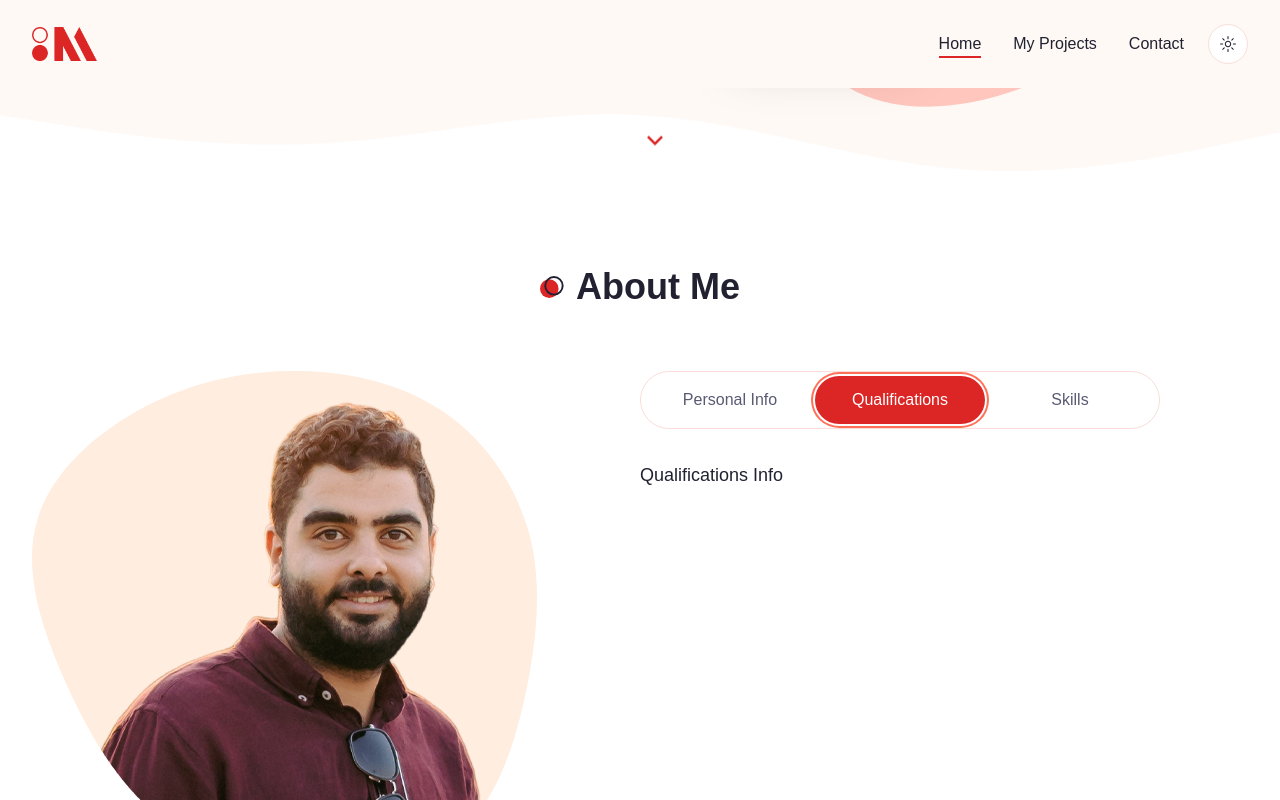
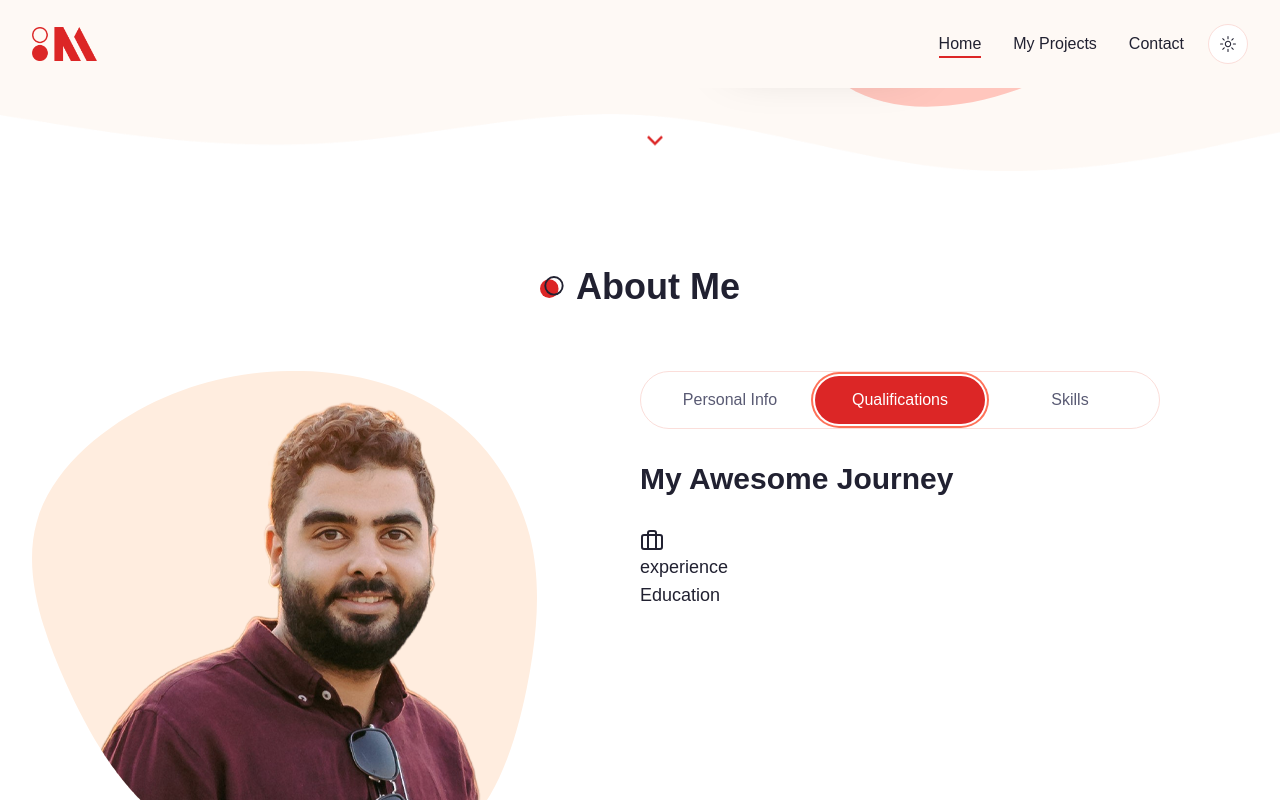
Before and after one commit to bomagdi/Binmagdi, a Next.js app: page / in a window 1280 px wide. Both pictures are taken after a click on the tab "Qualifications". Shown: the part 589-1389 px from the top of the page. Built offline with nearby package versions, Linux system fonts and the light colour scheme.

Commit message:
qualifications tab

```diff
--- a/components/About.jsx
+++ b/components/About.jsx
@@ -9,7 +9,7 @@ import {
   PhoneCall,
   GraduationCap,
   Calendar,
-  // Briefcase,
+  Briefcase,
 } from "lucide-react";
 
 const infoData = [
@@ -171,10 +171,35 @@ const About = () => {
                         );
                       })}
                     </div>
+                    {/* Languages */}
+                    <div className="flex flex-col gap-y-2">
+                      <div className="text-primary">Language Skill</div>
+                      <div className="border-b border-border"></div>
+                      <div>Arabic, English</div>
+                    </div>
                   </div>
                 </TabsContent>
+                {/* qualifications */}
                 <TabsContent value="qualifications">
-                  Qualifications Info
+                  <div>
+                    <h3 className="h3 mb-8 text-center xl:text-left">
+                      My Awesome Journey
+                    </h3>
+                    {/* Experience & Education */}
+                    <div>
+                      {/* Experience */}
+                      <div>
+                        <div>
+                          <Briefcase />
+                          <div className="">
+                            {getData(qualificationData, "experience").title}
+                          </div>
+                        </div>
+                      </div>
+                      {/* Education */}
+                      <div>Education</div>
+                    </div>
+                  </div>
                 </TabsContent>
                 <TabsContent value="skills">Skills Info</TabsContent>
               </div>
```
